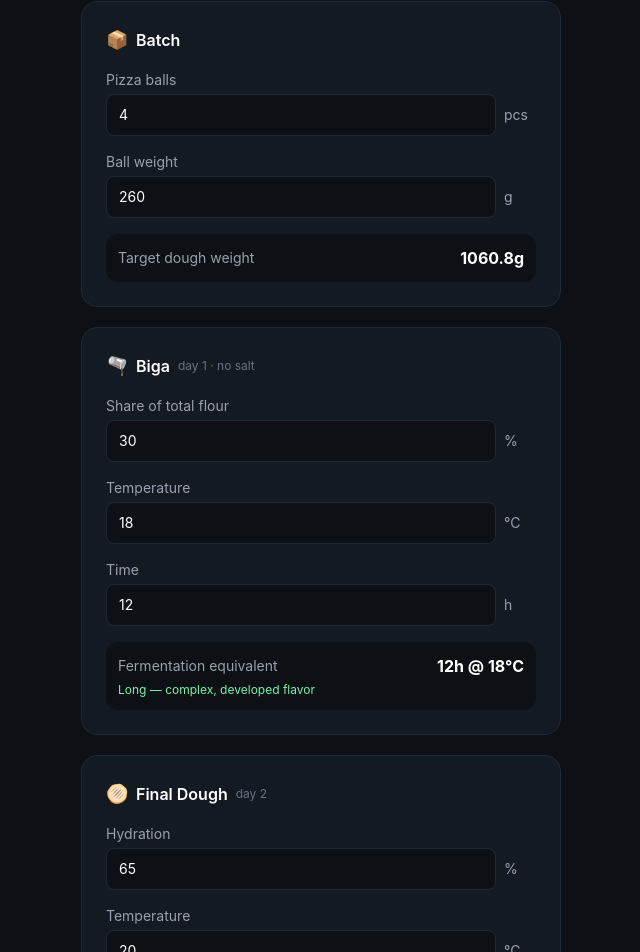
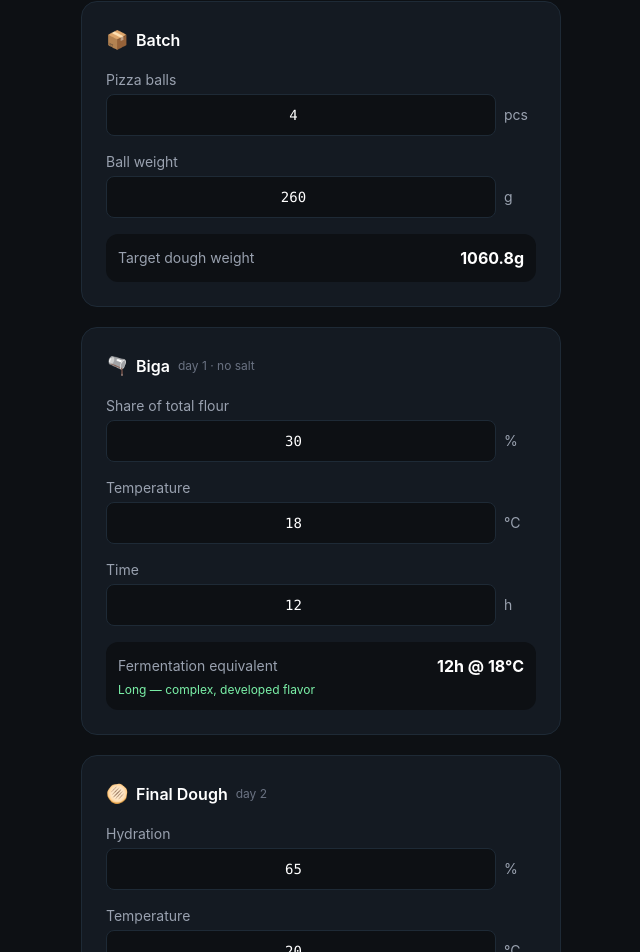
Before and after one commit to szsoma/recipe-calculators, a React (Vite) app: page /pizza in a window 1280 px wide. Shown: the part 79-1031 px from the top of the page, without its empty margins (319-959 px from the left). Built offline with nearby package versions, Linux system fonts and the light colour scheme.

Commit message:
refactor: replace pizza select dropdowns with number inputs (up/down arrows)

```diff
--- a/src/pages/Pizza.jsx
+++ b/src/pages/Pizza.jsx
@@ -11,19 +11,9 @@ const BIGA_YEAST_DEFAULT_INSTANT = 0.3
 const FINAL_HYD_DEFAULT = 65
 const BIGA_PCT_DEFAULT = 30
 
-const BALL_OPTIONS = Array.from({ length: 40 }, (_, i) => i + 1)
-const BALL_W_OPTIONS = []
-for (let w = 150; w <= 400; w += 10) BALL_W_OPTIONS.push(w)
-const BIGA_PCT_OPTIONS = []
-for (let p = 10; p <= 100; p += 5) BIGA_PCT_OPTIONS.push(p)
-const TEMP_OPTIONS = []
-for (let t = 4; t <= 30; t += 1) TEMP_OPTIONS.push(t)
-const BIGA_TIME_OPTIONS = []
-for (let h = 4; h <= 48; h += 1) BIGA_TIME_OPTIONS.push(h)
-const FINAL_HYD_OPTIONS = []
-for (let h = 55; h <= 85; h += 1) FINAL_HYD_OPTIONS.push(h)
-const FINAL_TIME_OPTIONS = []
-for (let h = 1; h <= 72; h += 1) FINAL_TIME_OPTIONS.push(h)
+function clamp(v, min, max) {
+  return Math.min(max, Math.max(min, v))
+}
 
 function round(v) {
   return Math.round(v * 10) / 10
@@ -52,20 +42,23 @@ function addHours(date, hours) {
   return new Date(date.getTime() + hours * 3600000)
 }
 
-function SelectInput({ label, value, onChange, options, unit }) {
+function NumberInput({ label, value, onChange, min, max, step, unit }) {
   return (
     <div>
       <label className="block text-sm text-gray-400 mb-1">{label}</label>
       <div className="flex items-center gap-2">
-        <select
+        <input
+          type="number"
+          min={min}
+          max={max}
+          step={step}
           value={value}
-          onChange={(e) => onChange(parseInt(e.target.value, 10))}
-          className="flex-1 px-3 py-2.5 bg-[#0D1014] border border-[#1e2a36] rounded-lg text-white text-sm appearance-none cursor-pointer focus:outline-none focus:border-[#FF6A2C]"
-        >
-          {options.map((opt) => (
-            <option key={opt} value={opt}>{opt}</option>
-          ))}
-        </select>
+          onChange={(e) => {
+            const n = parseFloat(e.target.value)
+            if (!isNaN(n)) onChange(clamp(n, min, max))
+          }}
+          className="flex-1 px-3 py-2.5 bg-[#0D1014] border border-[#1e2a36] rounded-lg text-white text-sm font-mono text-center focus:outline-none focus:border-[#FF6A2C]"
+        />
         {unit && <span className="text-gray-400 text-sm w-8">{unit}</span>}
       </div>
     </div>
@@ -180,8 +173,8 @@ export default function Pizza() {
             <span className="text-lg">📦</span> Batch
           </h2>
           <div className="space-y-4">
-            <SelectInput label="Pizza balls" value={balls} onChange={setBalls} options={BALL_OPTIONS} unit="pcs" />
-            <SelectInput label="Ball weight" value={ballW} onChange={setBallW} options={BALL_W_OPTIONS} unit="g" />
+            <NumberInput label="Pizza balls" value={balls} onChange={setBalls} min={1} max={40} step={1} unit="pcs" />
+            <NumberInput label="Ball weight" value={ballW} onChange={setBallW} min={150} max={400} step={10} unit="g" />
             <div className="bg-[#0D1014] rounded-xl p-3 flex justify-between items-center">
               <span className="text-sm text-gray-400">Target dough weight</span>
               <span className="text-white font-bold">{round(target)}g</span>
@@ -195,9 +188,9 @@ export default function Pizza() {
             <span className="text-lg">🫗</span> Biga <span className="text-xs text-gray-500 font-normal">day 1 · no salt</span>
           </h2>
           <div className="space-y-4">
-            <SelectInput label="Share of total flour" value={bigaPct} onChange={setBigaPct} options={BIGA_PCT_OPTIONS} unit="%" />
-            <SelectInput label="Temperature" value={bigaTemp} onChange={setBigaTemp} options={TEMP_OPTIONS} unit="°C" />
-            <SelectInput label="Time" value={bigaTime} onChange={setBigaTime} options={BIGA_TIME_OPTIONS} unit="h" />
+            <NumberInput label="Share of total flour" value={bigaPct} onChange={setBigaPct} min={10} max={100} step={5} unit="%" />
+            <NumberInput label="Temperature" value={bigaTemp} onChange={setBigaTemp} min={4} max={30} step={1} unit="°C" />
+            <NumberInput label="Time" value={bigaTime} onChange={setBigaTime} min={4} max={48} step={1} unit="h" />
             <div className="bg-[#0D1014] rounded-xl p-3">
               <div className="flex justify-between items-center mb-1">
                 <span className="text-sm text-gray-400">Fermentation equivalent</span>
@@ -214,9 +207,9 @@ export default function Pizza() {
             <span className="text-lg">🫓</span> Final Dough <span className="text-xs text-gray-500 font-normal">day 2</span>
           </h2>
           <div className="space-y-4">
-            <SelectInput label="Hydration" value={finalHyd} onChange={setFinalHyd} options={FINAL_HYD_OPTIONS} unit="%" />
-            <SelectInput label="Temperature" value={finalTemp} onChange={setFinalTemp} options={TEMP_OPTIONS} unit="°C" />
-            <SelectInput label="Time" value={finalTime} onChange={setFinalTime} options={FINAL_TIME_OPTIONS} unit="h" />
+            <NumberInput label="Hydration" value={finalHyd} onChange={setFinalHyd} min={55} max={85} step={1} unit="%" />
+            <NumberInput label="Temperature" value={finalTemp} onChange={setFinalTemp} min={4} max={30} step={1} unit="°C" />
+            <NumberInput label="Time" value={finalTime} onChange={setFinalTime} min={1} max={72} step={1} unit="h" />
             <div className="bg-[#0D1014] rounded-xl p-3">
               <div className="flex justify-between items-center mb-1">
                 <span className="text-sm text-gray-400">Fermentation equivalent</span>
```
